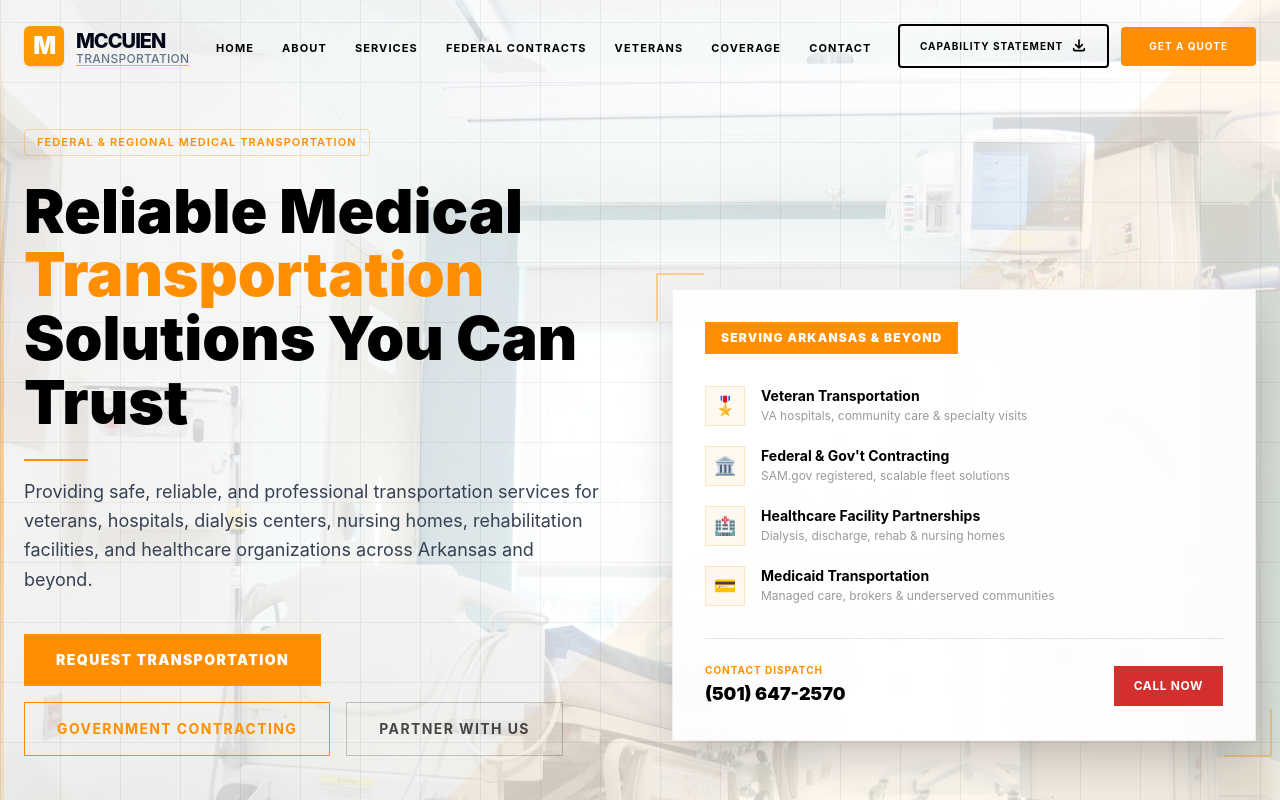
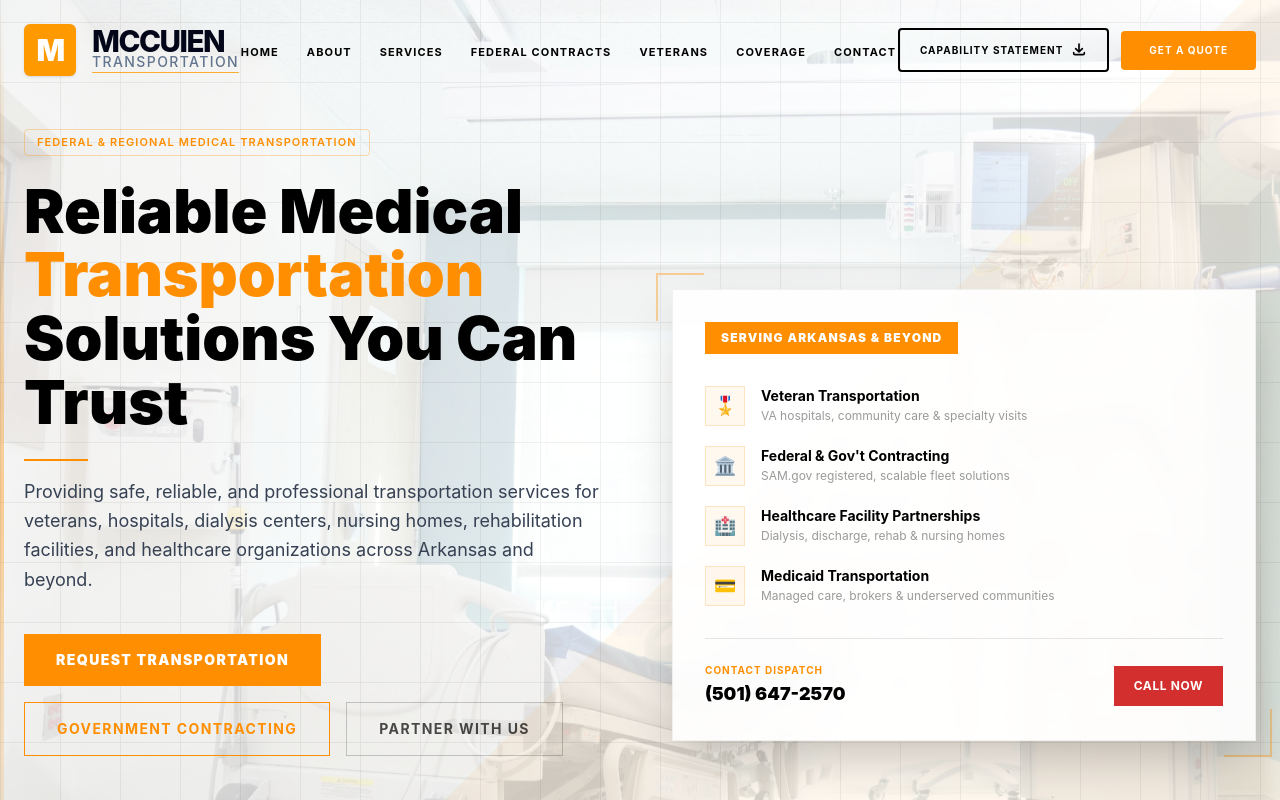
Before and after one commit to Dahnhiel/MccuienTransport, a React (Vite) app: page / in a window 1280 px wide. Shown: the top 800 px of the page. Built offline with nearby package versions, Linux system fonts and the light colour scheme.

Commit message:
feat: update Logo component styles for improved aesthetics and spacing

```diff
--- a/src/components/ui/Logo.jsx
+++ b/src/components/ui/Logo.jsx
@@ -2,25 +2,25 @@
 
 export const Logo = ({ className = "" }) => {
   return (
-    <Link to="/" className={`flex items-center gap-3 group ${className}`}>
-      {/* 1. 'M' in a small orange-gold box (Icon) */}
-      <div className="flex-shrink-0 flex items-center justify-center w-10 h-10 rounded-md bg-amber-500 shadow-sm transition-all group-hover:bg-amber-600">
-        <span className="text-2xl font-black text-white tracking-tighter">
+    <Link to="/" className={`flex items-center gap-4 group ${className}`}>
+      {/* 1. 'M' icon box — bumped from w-10/h-10 to w-13/h-13 */}
+      <div className="flex-shrink-0 flex items-center justify-center w-13 h-13 rounded-md bg-amber-500 shadow-sm transition-all group-hover:bg-amber-600">
+        <span className="text-3xl font-black text-white tracking-tighter">
           M
         </span>
       </div>
 
-      {/* 2. Text Stack: mccuien and transportation under */}
-      <div className="flex flex-col -space-y-1"> {/* Tightening the line height */}
-        <span className="text-xl font-extrabold tracking-tighter text-slate-950 uppercase">
+      {/* 2. Text stack */}
+      <div className="flex flex-col -space-y-1">
+        <span className="text-[1.85rem] font-extrabold tracking-tighter text-slate-950 uppercase leading-none">
           mccuien
         </span>
-        <span className="text-xs font-medium tracking-wide text-slate-500 uppercase">
+        <span className="text-sm font-medium tracking-widest text-slate-500 uppercase">
           transportation
         </span>
 
-        {/* 3. Add that line accent (Under Transportation) */}
-        <div className="h-px w-full bg-amber-500/80 mt-0.5 rounded-full transition-all duration-300 group-hover:bg-amber-600"></div>
+        {/* 3. Amber accent line */}
+        <div className="h-px w-full bg-amber-500/80 mt-1 rounded-full transition-all duration-300 group-hover:bg-amber-600" />
       </div>
     </Link>
   );
```
